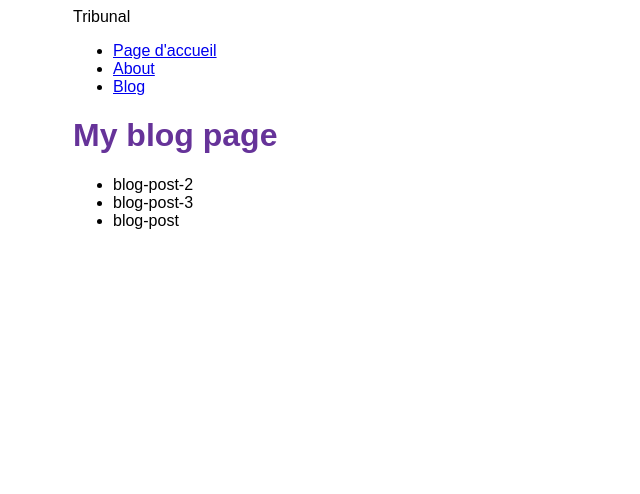
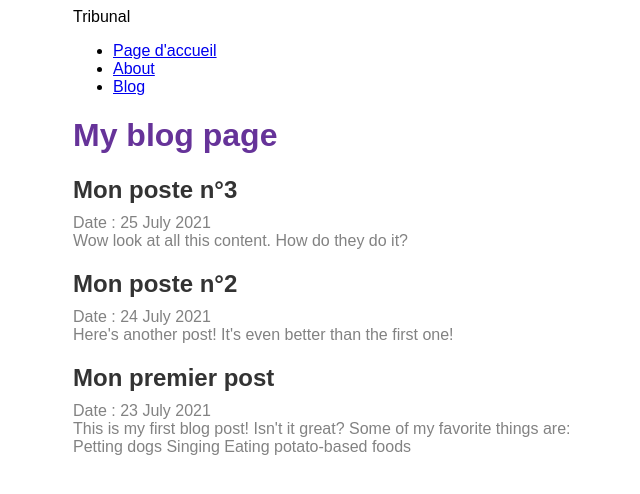
Before and after one commit to BaptisteMo/tribunal-v2, a Gatsby site: page /blog in a window 1280 px wide. Shown: the whole page, without its empty margins (317-957 px from the left). Built offline with nearby package versions, Linux system fonts and the light colour scheme; Gatsby itself is replaced by a stand-in of ours.

Commit message:
Fin de la partie 5

```diff
--- a/blog/blog-post-2.mdx
+++ b/blog/blog-post-2.mdx
@@ -0,0 +1,7 @@
+---
+title: "Mon poste n°2"
+date: "2021-07-24"
+slug: "another-post"
+---
+
+Here's another post! It's even better than the first one!
--- a/blog/blog-post-3.mdx
+++ b/blog/blog-post-3.mdx
@@ -0,0 +1,7 @@
+---
+title: "Mon poste n°3"
+date: "2021-07-25"
+slug: "yet-another-post"
+---
+
+Wow look at all this content. How do they do it?
--- a/blog/blog-post.mdx
+++ b/blog/blog-post.mdx
@@ -0,0 +1,13 @@
+---
+title: "Mon premier post"
+date: "2021-07-23"
+slug: "my-first-post"
+---
+
+This is my first blog post! Isn't it *great*?
+
+Some of my **favorite** things are:
+
+* Petting dogs
+* Singing
+* Eating potato-based foods
--- a/gatsby-config.js
+++ b/gatsby-config.js
@@ -17,5 +17,6 @@ module.exports = {
       path: `${__dirname}/blog`,
     }
   },
+  "gatsby-plugin-mdx",
 ]
 };
--- a/package.json
+++ b/package.json
@@ -14,9 +14,11 @@
     "clean": "gatsby clean"
   },
   "dependencies": {
+    "@mdx-js/react": "^2.2.1",
     "gatsby": "^5.3.2",
     "gatsby-plugin-google-gtag": "^5.3.0",
     "gatsby-plugin-image": "^3.3.2",
+    "gatsby-plugin-mdx": "^5.3.1",
     "gatsby-plugin-sharp": "^5.3.2",
     "gatsby-source-filesystem": "^5.3.1",
     "react": "^18.2.0",
--- a/public/page-data/blog/page-data.json
+++ b/public/page-data/blog/page-data.json
@@ -1 +1 @@
-{"componentChunkName":"component---src-pages-blog-js","path":"/blog/","result":{"data":{"allFile":{"nodes":[{"name":"blog-post-2"},{"name":"blog-post-3"},{"name":"blog-post"}]}},"pageContext":{}},"staticQueryHashes":["3000541721","3159585216"],"slicesMap":{}}
+{"componentChunkName":"component---src-pages-blog-js","path":"/blog/","result":{"data":{"allMdx":{"nodes":[{"frontmatter":{"date":"25 July 2021","title":"Mon poste n°3"},"id":"1ce0ed11-c765-5f64-a54f-e3aebc5f53d0","excerpt":"Wow look at all this content. How do they do it?"},{"frontmatter":{"date":"24 July 2021","title":"Mon poste n°2"},"id":"9cebaed0-0f2b-5ab8-b76e-be781229698f","excerpt":"Here's another post! It's even better than the first one!"},{"frontmatter":{"date":"23 July 2021","title":"Mon premier post"},"id":"560f7aaa-869d-5fae-b235-50f013f7e332","excerpt":"This is my first blog post! Isn't it great? Some of my favorite things are:\n\nPetting dogsSingingEating potato-based foods"}]}},"pageContext":{}},"staticQueryHashes":["3000541721","3159585216"],"slicesMap":{}}
--- a/src/components/layout.module.css
+++ b/src/components/layout.module.css
@@ -5,6 +5,14 @@
 }
 .heading {
     color: rebeccapurple;
+  }
+  p{
+    margin: 0;
+    color: rgb(130, 130, 130);
+  }
+  H2{
+    color: rgb(51, 51, 51);
+    margin-bottom: 10px;
   }
   .nav-links {
     display: flex;
@@ -23,3 +31,6 @@
     font-weight: 700;
     margin: 3rem 0;
   }
+.excerpt-style {
+    margin-top: 5px;
+  }
--- a/src/pages/blog.js
+++ b/src/pages/blog.js
@@ -2,30 +2,38 @@ import * as React from 'react'
 import { graphql } from 'gatsby'
 import Layout from '../components/layout'
 import Seo from '../components/seo'
+import { excerptStyle } from '../components/layout.module.css'
 
 const BlogPage = ({data}) => {
 
     return(
         <Layout pageTitle="My blog page">
-            <ul>
-                {
-                    data.allFile.nodes.map(node=>(
-                        <li key={node.name}>
-                            {node.name}
-                        </li>
-                        ))
-                }
-            </ul>
+            {
+                data.allMdx.nodes.map((node) => (
+                    <article key={node.id}>
+                        <h2>{node.frontmatter.title}</h2>
+                        <p>Date : {node.frontmatter.date}</p>
+                        <p className={excerptStyle}>{node.excerpt}</p>
+                    </article>
+                )
+
+                )
+            }
         </Layout>
     )
 }
 
 export const query = graphql`
     query {
-        allFile {
+        allMdx(sort: {frontmatter: {date: DESC}}) {
         nodes {
-            name
-        }
+            frontmatter {
+            date(formatString: "D MMMM YYYY")
+            title
+            }
+            id
+            excerpt
+            }
         }
     }
 `
```
Also changed, not shown: 1 other file.
